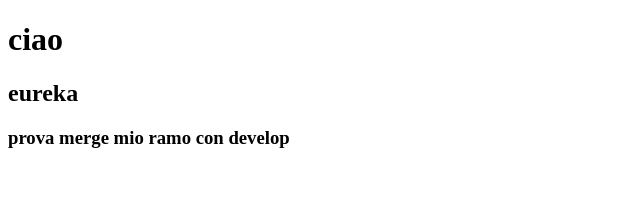
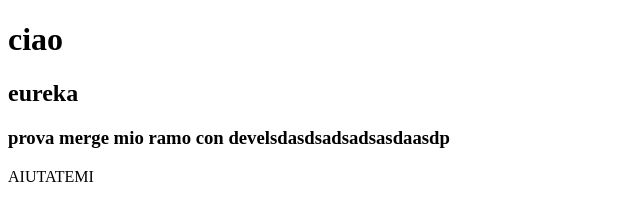
Before and after one commit to Channilol/TeamMortalKombat, a plain HTML site: page index.html in a window 1280 px wide. Shown: the whole page, without its empty margins (0-640 px from the left). Drawn offline with Linux system fonts and the light colour scheme.

Commit message:
aiutatemi1

```diff
--- a/index.html
+++ b/index.html
@@ -1,13 +1,14 @@
 <!DOCTYPE html>
 <html lang="en">
-<head>
-    <meta charset="UTF-8">
-    <meta name="viewport" content="width=device-width, initial-scale=1.0">
+  <head>
+    <meta charset="UTF-8" />
+    <meta name="viewport" content="width=device-width, initial-scale=1.0" />
     <title>TeamMortalKombat</title>
-</head>
-<body>
+  </head>
+  <body>
     <h1>ciao</h1>
-    <h2>eureka</h2>
-    <h3>prova merge mio ramo con develop</h3>
+      <h2>eureka</h2>
+    <h3>prova merge mio ramo con develsdasdsadsadsasdaasdp</h3>
+    <p>AIUTATEMI</p>
 </body>
 </html>
```
